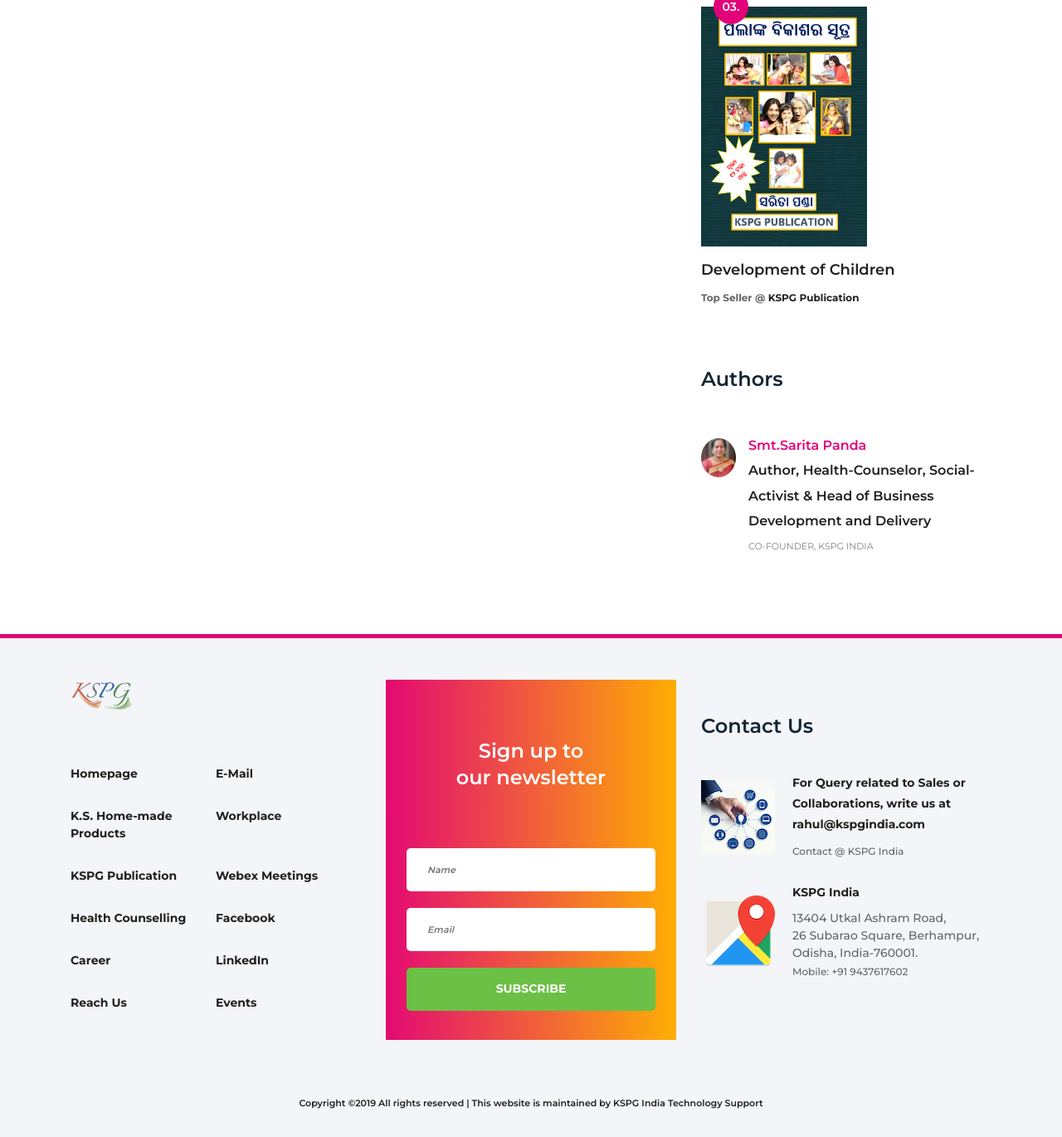
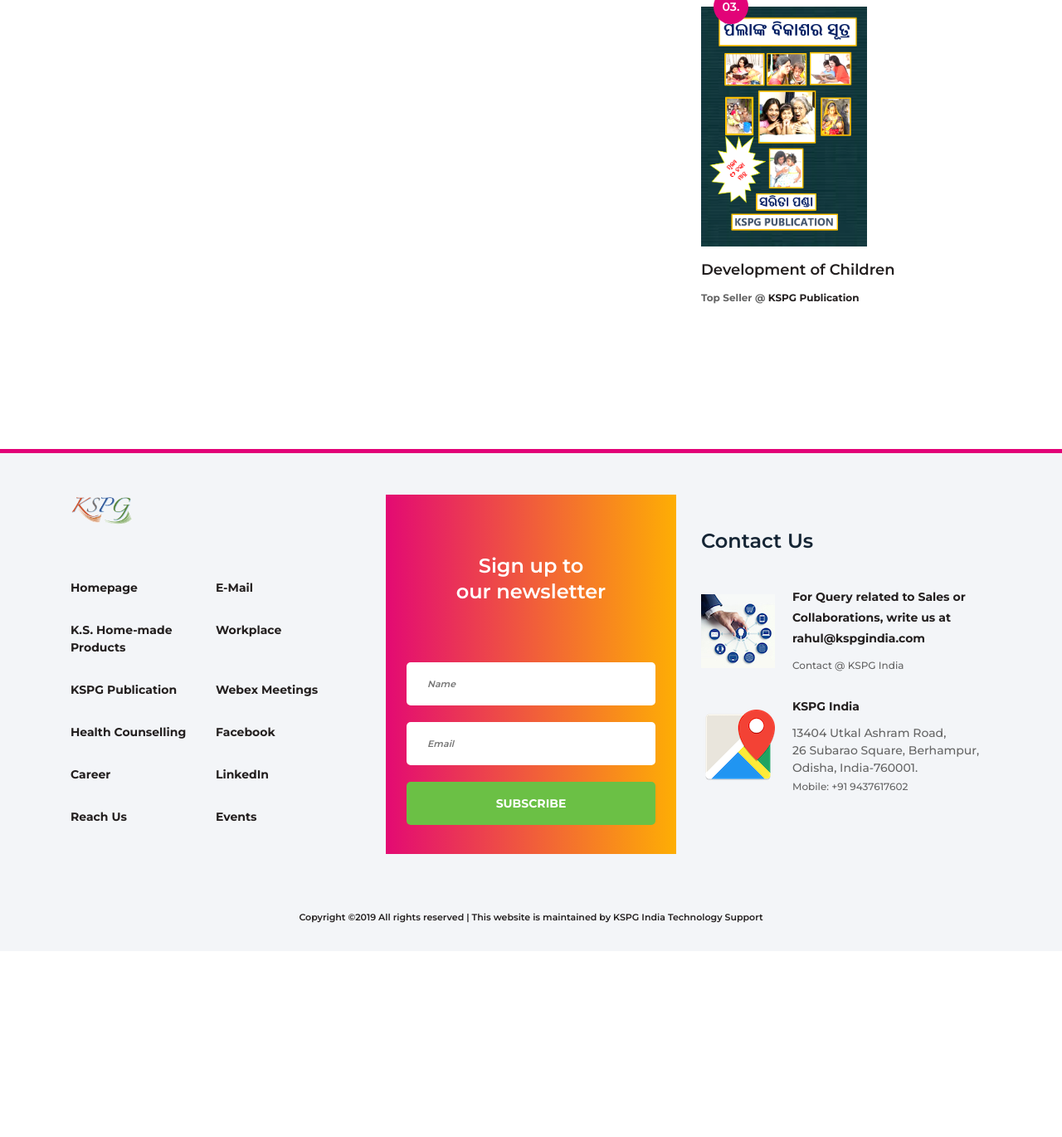
Before and after one commit to rahulpanda95/kspgindia.com, a PHP site: page /index.php?page=kspg_publication in a window 1280 px wide. Shown: the part 1279-2649 px from the top of the page at 83% size. After the commit the page ends 2391 px from the top, so only its background shows below. Run offline with PHP 8.4, Linux system fonts and the light colour scheme; data that the repository does not hold is empty; some libraries are stand-ins or nearby versions; some web fonts are replaced.

Commit message:
Index Change 83

```diff
--- a/index.php
+++ b/index.php
@@ -138,7 +138,7 @@
                                         <ul class="single-mega cn-col-4">
                                             <li><a href="https://www.kspgindia.com/index.php?page=kspg_publication"><p style="color: #2d5f9a"><strong>KSPG Publication</strong></p></a></li>
                                             <li><a href="https://kspgindia.com/index.php?page=kspg_publication_books">Books</a></li>
-                                            <li><a href="https://kspgindia.com/index.php?page=home">Author</a></li>
+                                            <li><a href="https://kspgindia.com/index.php?page=home">Authors</a></li>
                                             <li><a href="https://kspgindia.com/index.php?page=home">Place Orders</a></li>
                                             <li><a href="https://kspgindia.com/index.php?page=home">Publish with Us</a></li>
                                             <li><a href="https://kspgindia.com/index.php?page=home">Enroll as Distributor</a></li>
--- a/pages/kspg_publication.php
+++ b/pages/kspg_publication.php
@@ -174,20 +174,8 @@
 
                     </div>
 
-                    <!-- Latest Comments -->
-                    <div class="latest-comments-widget">
-                        <h4>Authors</h4>
 
-                        <!-- Single Comment Widget -->
-                        <div class="single-comments d-flex">
-                            <div class="comments-thumbnail">
-                                <img src="img/bg-img/t2.jpg" alt="">
-                            </div>
-                            <div class="comments-text">
-                                <a href="#"><span>Smt.Sarita Panda</span><br>Author, Health-Counselor, Social-Activist & Head of Business Development and Delivery</a>
-                                <p>Co-Founder, KSPG India</p>
-                            </div>
-                        </div>
+
 
                     </div>
                 </div>
```
